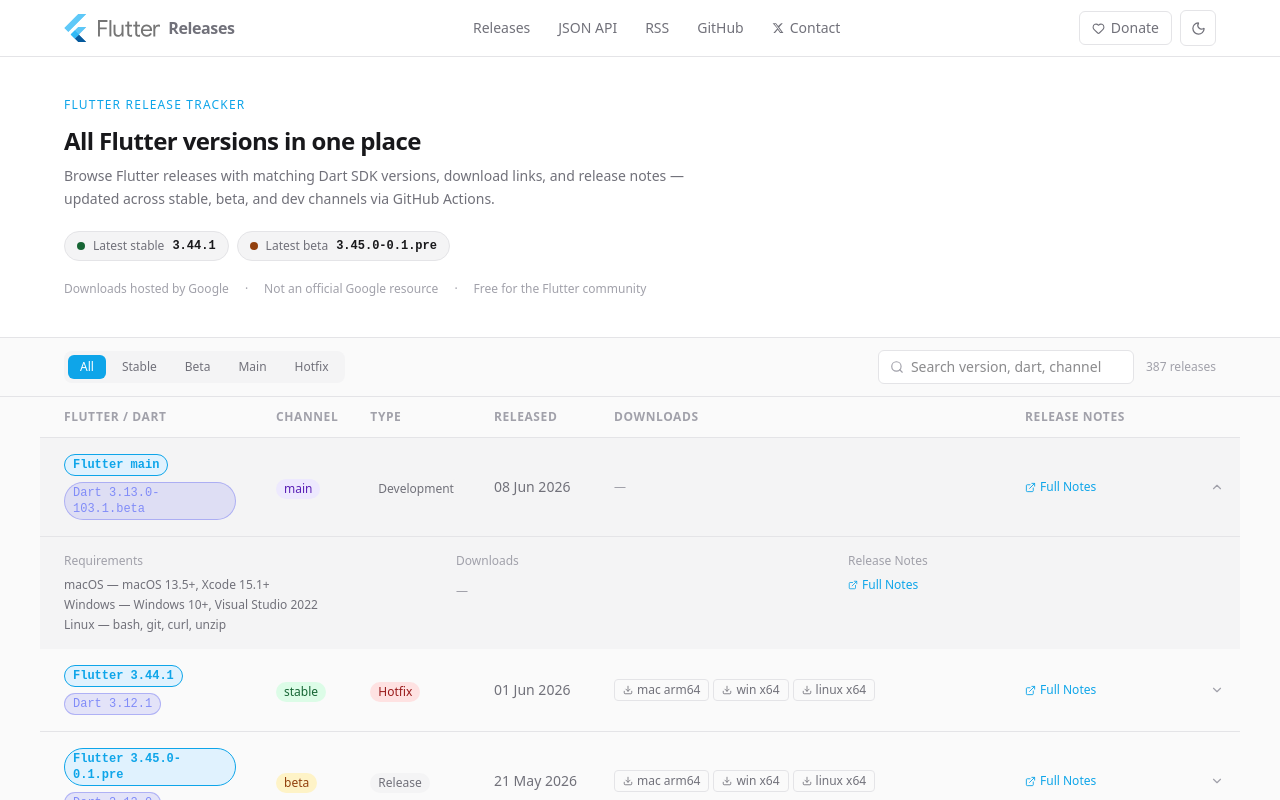
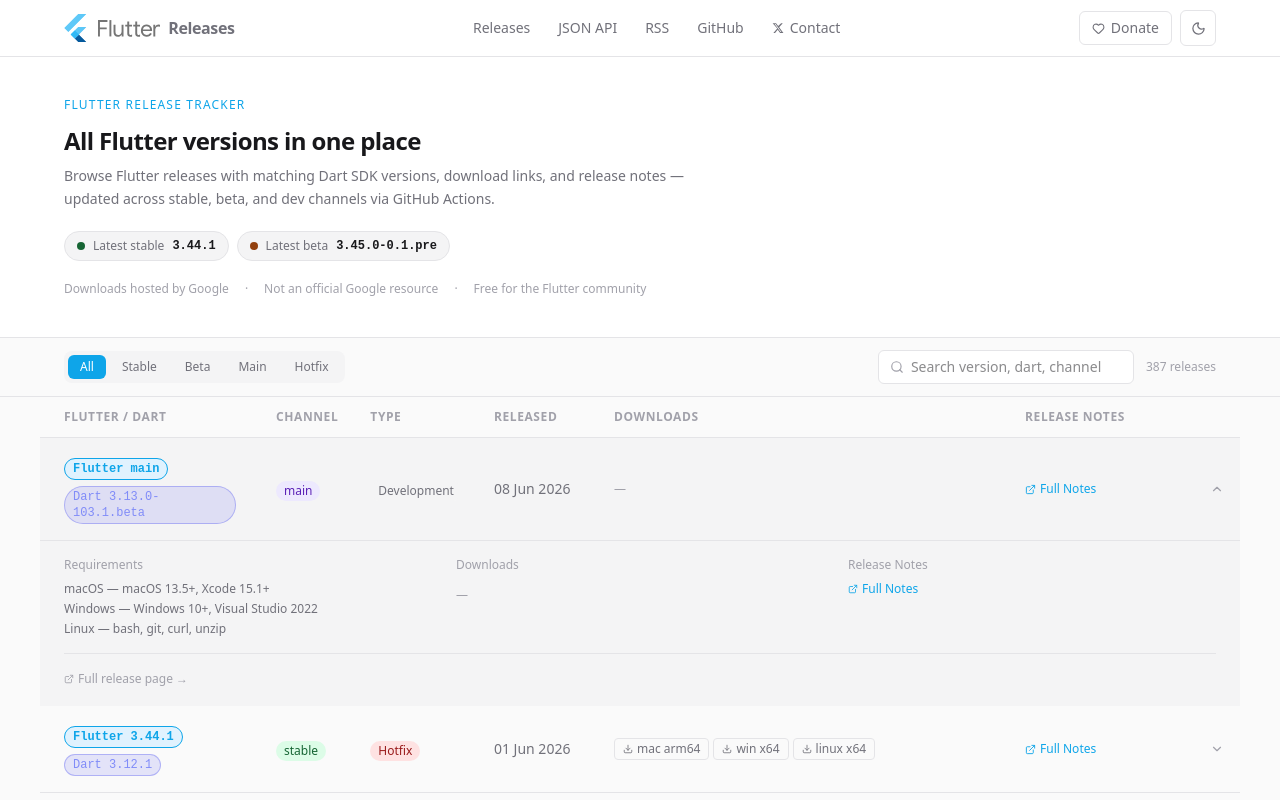
Before and after one commit to shankarmadeshvaran/flutterreleases.com, a React (Vite) app in the folder packages/web/: page / in a window 1280 px wide. Both pictures are taken after a click on the element 640 px from the left and 486 px from the top of the page. Shown: the top 800 px of the page. Built offline with nearby package versions, Linux system fonts and the light colour scheme.

Commit message:
feat(ui): link Flutter version pill + expanded row to per-release page

```diff
--- a/packages/web/src/web/components/ReleaseTable.tsx
+++ b/packages/web/src/web/components/ReleaseTable.tsx
@@ -132,6 +132,18 @@
             <ReleaseNoteLinks notes={release.releaseNotes} />
           </div>
         </div>
+        <div className="mt-4 pt-3" style={{ borderTop: "1px solid var(--border)" }}>
+          <a
+            href={`/release/${release.version}/`}
+            className="inline-flex items-center gap-1 text-xs transition-colors duration-150"
+            style={{ color: "var(--text-muted)" }}
+            onMouseEnter={(e) => (e.currentTarget.style.color = "var(--accent)")}
+            onMouseLeave={(e) => (e.currentTarget.style.color = "var(--text-muted)")}
+          >
+            <ExternalLink size={10} />
+            Full release page →
+          </a>
+        </div>
       </td>
     </tr>
   );
@@ -203,9 +215,15 @@
                   {/* Version */}
                   <td className="px-6 py-4">
                     <div className="flex flex-col gap-1.5">
-                      {/* Flutter pill */}
+                      {/* Flutter pill — links to per-release page */}
+                      <a
+                        href={`/release/${release.version}/`}
+                        onClick={(e) => e.stopPropagation()}
+                        title={`Flutter ${release.version} release details`}
+                        className="w-fit"
+                      >
                         <span
-                        className="mono inline-flex items-center gap-1.5 px-2 py-0.5 rounded-full text-xs font-semibold w-fit"
+                          className="mono inline-flex items-center gap-1.5 px-2 py-0.5 rounded-full text-xs font-semibold w-fit transition-opacity duration-150 hover:opacity-75"
                           style={{
                             backgroundColor: "var(--accent-bg)",
                             color: "var(--accent)",
@@ -214,6 +232,7 @@
                         >
                           Flutter {release.version}
                         </span>
+                      </a>
                       {/* Dart pill — no icon, just label */}
                       <span
                         className="mono inline-flex items-center px-2 py-0.5 rounded-full text-xs font-medium w-fit"
```
Lines whose indentation alone changed are shown as unchanged.
